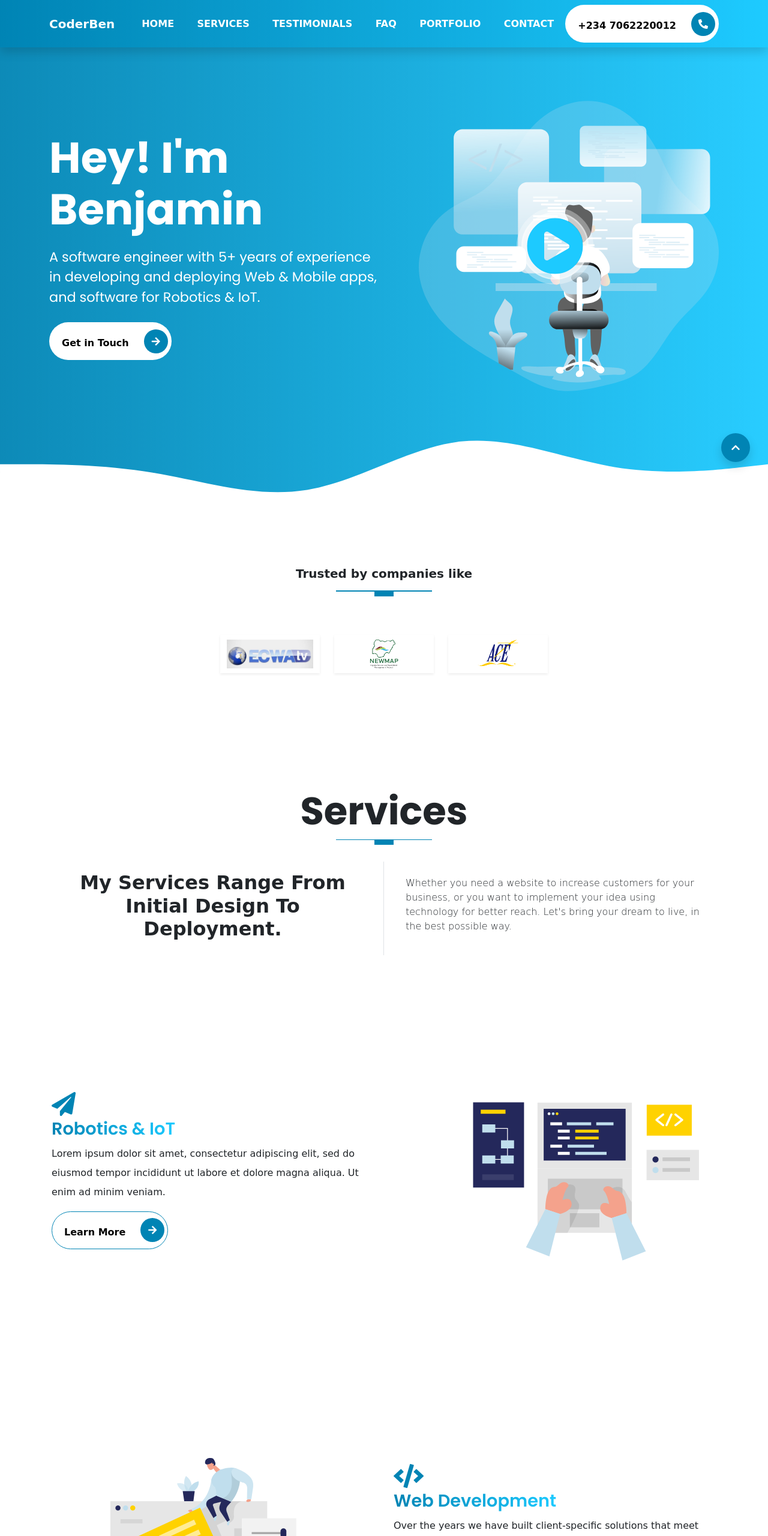
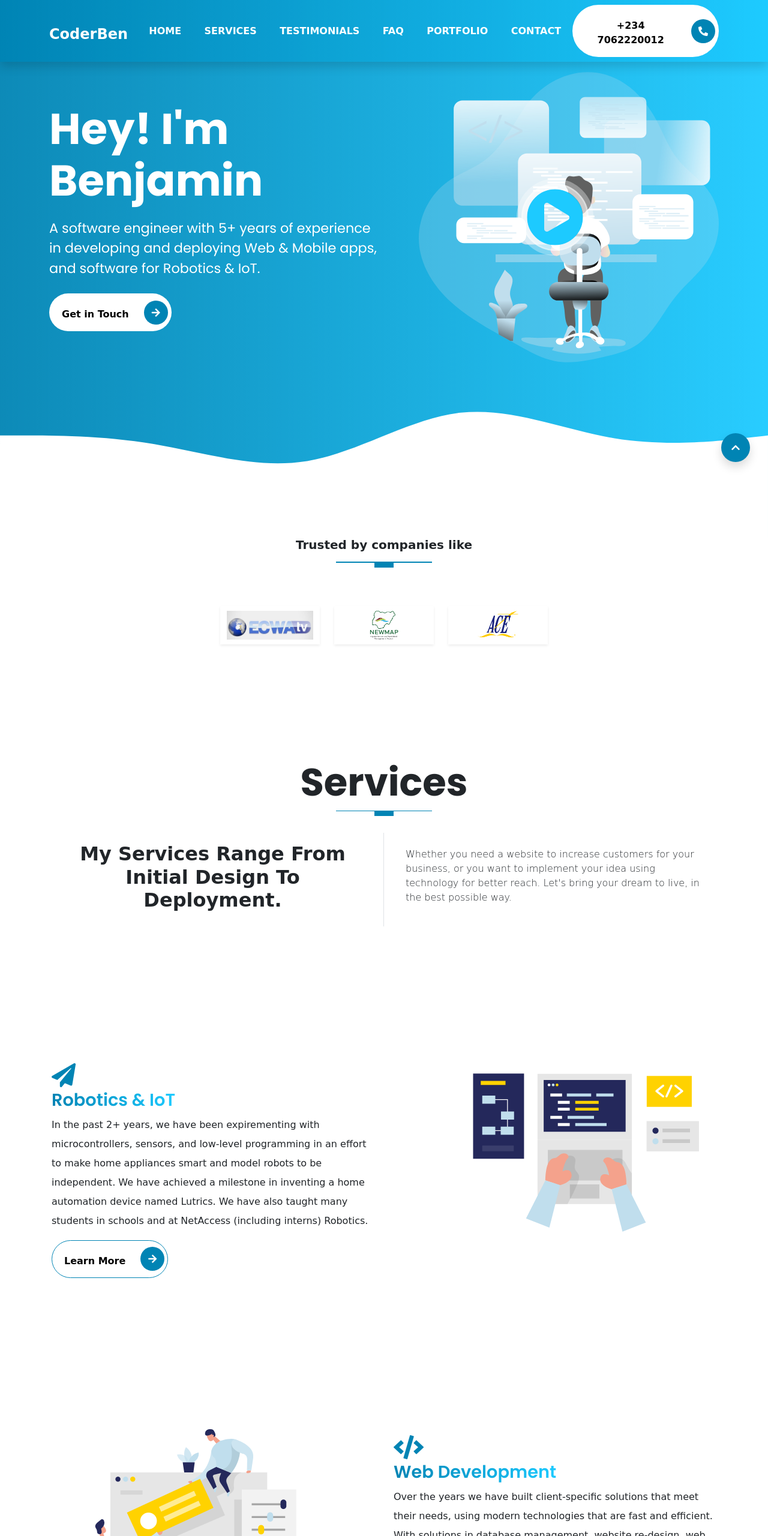
Before and after one commit to benjaminsanga/benjaminsanga.github.io, a website: page index.html in a window 1280 px wide. Shown: the top 2560 px of the page at 60% size. Drawn offline with Linux system fonts and the light colour scheme; a web font is replaced by a local one.

Commit message:
update on services and navbar brand

```diff
--- a/index.html
+++ b/index.html
@@ -14,7 +14,7 @@
     <!-- START NAVBAR SECTION -->
     <nav class="navbar navbar-expand-lg navbar-dark menu shadow fixed-top">
         <div class="container">
-          <a class="navbar-brand" href="/">
+          <a class="navbar-brand pt-3" href="/">
               <!-- <img src="images/money.png" alt="Logo Image"> -->
               CoderBen
           </a>
@@ -160,9 +160,12 @@
                           <i class="icon d-block fas fa-paper-plane"></i>
                           <h3 class="display-3--title mt-1">Robotics & IoT</h3>
                           <p class="lh-lg">
-                            Lorem ipsum dolor sit amet, consectetur adipiscing elit,
-                            sed do eiusmod tempor incididunt ut labore et dolore magna aliqua.
-                            Ut enim ad minim veniam.
+                            In the past 2+ years, we have been expirementing with microcontrollers, sensors,
+                            and low-level programming in an effort to make home appliances smart and model
+                            robots to be independent. We have achieved a milestone in inventing a home
+                            automation device named Lutrics. We have also taught many students in schools and
+                            at NetAccess (including interns) Robotics.
+
                           </p>
                           <button type="button" class="rounded-pill btn-rounded border-primary">Learn More
                             <span>
@@ -191,7 +194,8 @@
                             <p class="lh-lg">
                               Over the years we have built client-specific solutions that
                               meet their needs, using modern technologies that are fast and efficient.
-                              With solutions in database management, website re-design, web apps.
+                              With solutions in database management, website re-design, web apps we can
+                              built the system that fits your brand.
                             </p>
                             <button type="button" class="rounded-pill btn-rounded border-primary">Learn More
                                 <span>
@@ -210,7 +214,8 @@
                         <p class="lh-lg">
                           Over 200 websites have been hosted on our servers in the past 10 years.
                           We work hard to provide a secure, reliable and robust hosting service for you.
-                          From purchasing a domain name to hosting your website or resource.
+                          From purchasing a domain name to hosting your website or resource, we handle the
+                          nitty-gritty of hosting you the right way.
                         </p>
                         <button type="button" class="rounded-pill btn-rounded border-primary">Learn More
                           <span>
--- a/scss/sections/_intro-section.scss
+++ b/scss/sections/_intro-section.scss
@@ -3,7 +3,7 @@
 
 .intro-section {
     @include gradient;
-    padding: 10rem 0 0 0;
+    padding: 7rem 0 0 0;
     width: 100%;
     height: 100%;
 }
--- a/scss/sections/_navbar.scss
+++ b/scss/sections/_navbar.scss
@@ -6,6 +6,7 @@
 
     .navbar-brand {
         font-weight: 600;
+        font-size: 1.5rem;
     }
 
     li {
```
Also changed, not shown: assets/css/style.css, images/money.png (deleted), images/testimonials/client-1.jpg, images/testimonials/client-3.jpg, images/testimonials/client-4.jpg, images/testimonials/client-5.jpg, 1 other file.
